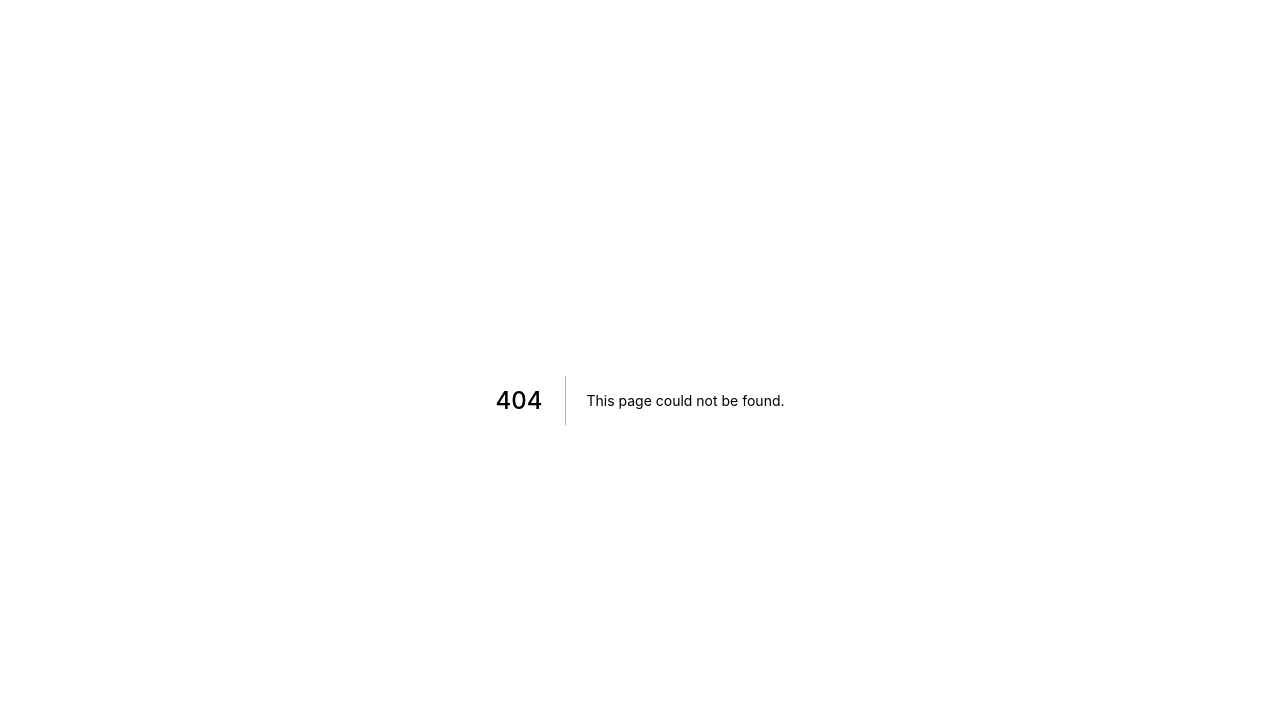
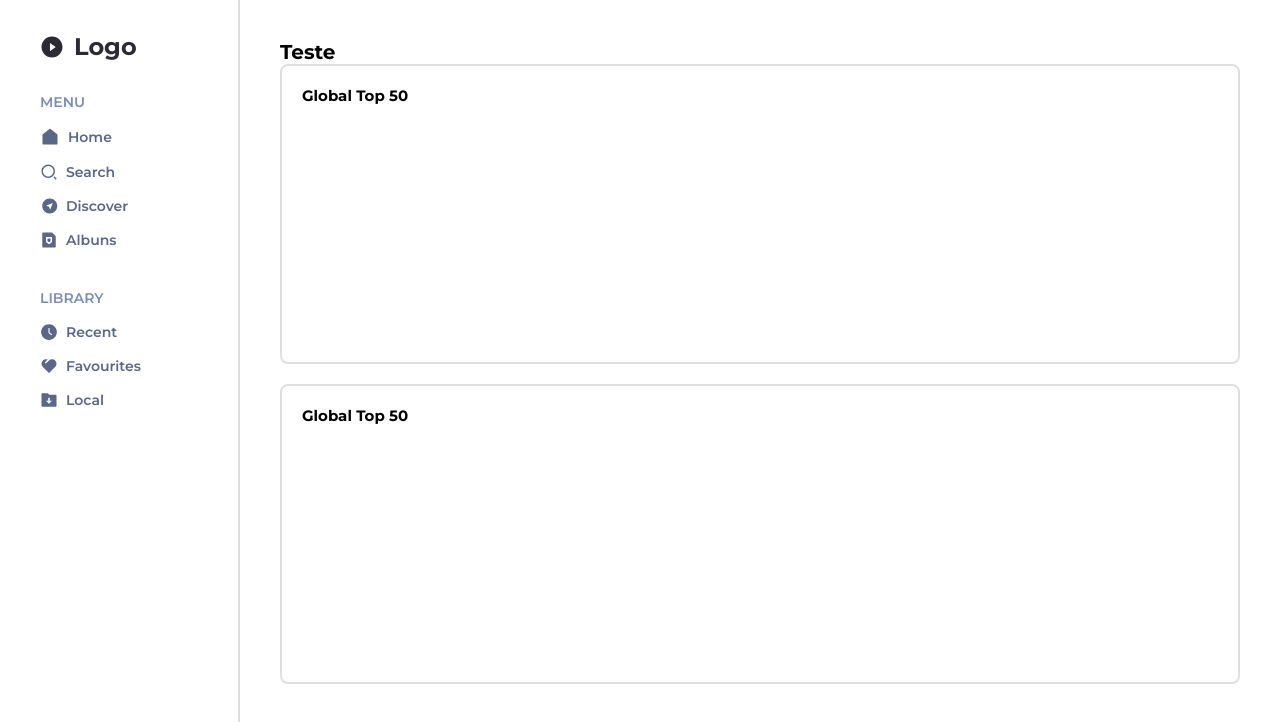
Before and after one commit to jjunior96/react-concept, a Next.js app: page /dashboard in a window 1280 px wide. Before the commit this address had no page. Shown: the top 722 px of the page. Built offline with nearby package versions, Linux system fonts and the light colour scheme.

Commit message:
feat: create page Dashboard

```diff
--- /dev/null
+++ b/src/pages/dashboard.tsx
@@ -0,0 +1,5 @@
+import Dashboard from 'templates/Dashboard';
+
+export default function DashboardPage() {
+  return <Dashboard />;
+}
```
